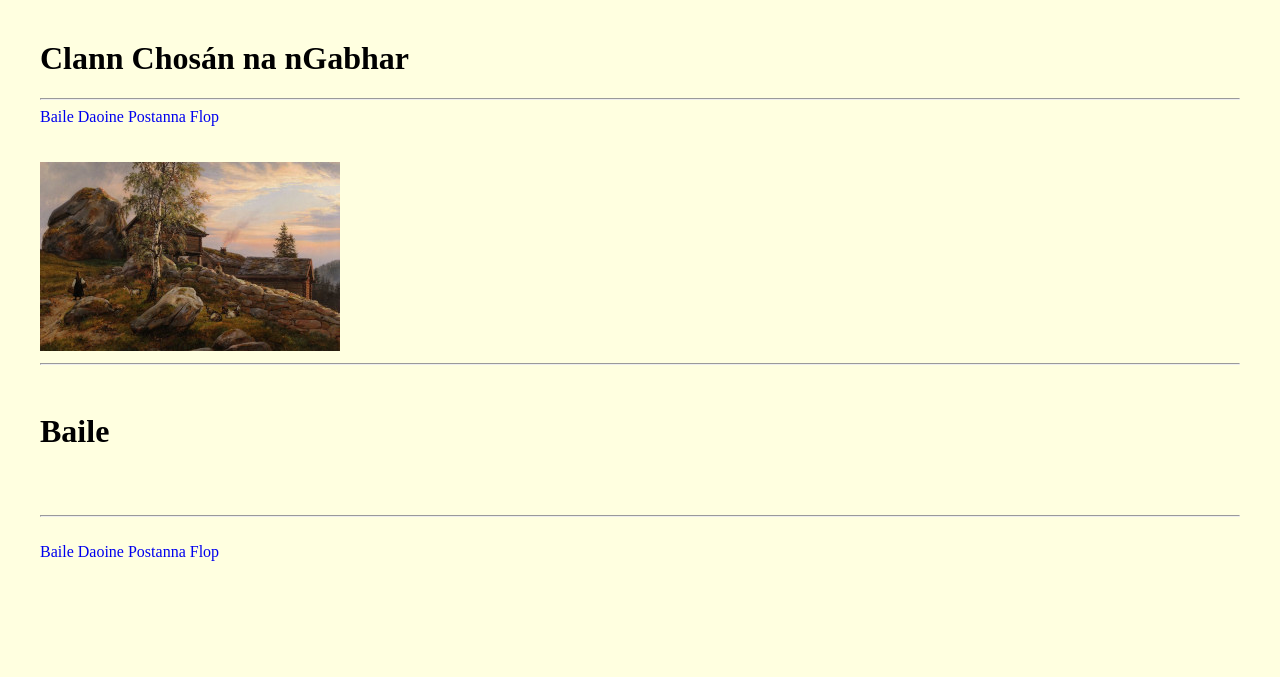
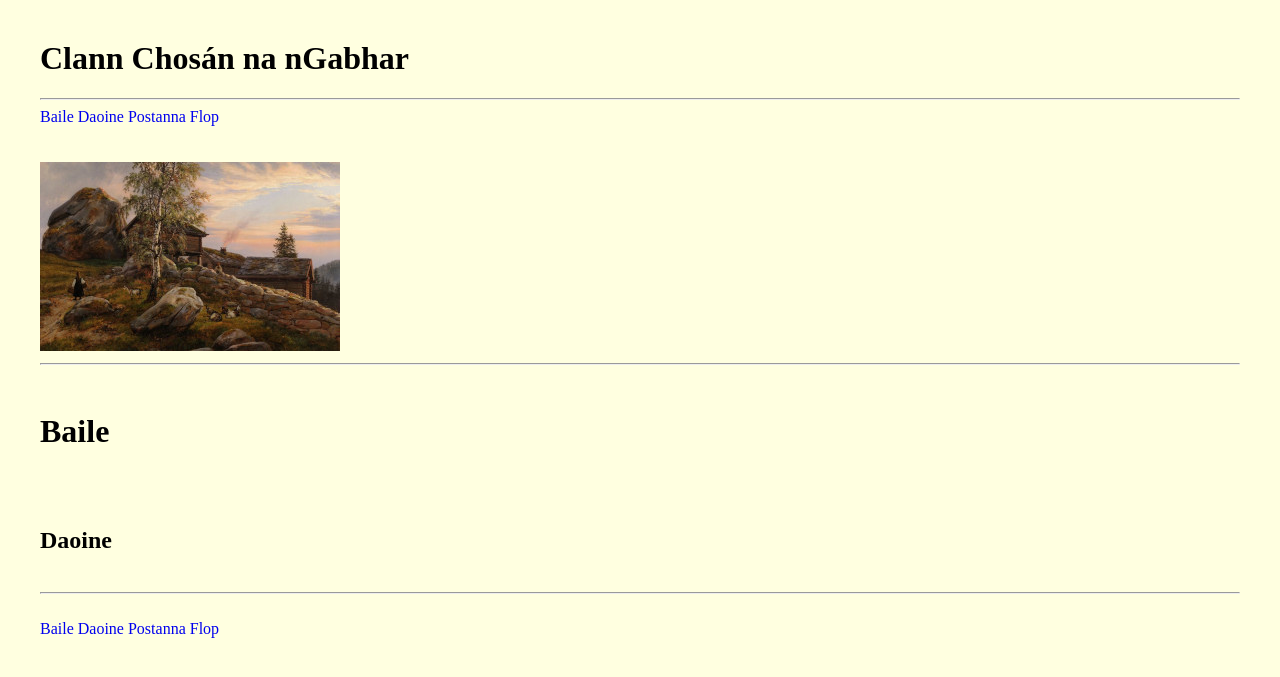
Before and after one commit to pmcu/clann, a Jekyll site: the page built from index.html, in a window 1280 px wide. Shown: the top 677 px of the page. Built offline with Jekyll 4.4.1, drawn with Linux system fonts in a browser that asks for light colours.

Commit message:
duine ns

```diff
--- a/index.html
+++ b/index.html
@@ -11,6 +11,16 @@
   <body>
     <h1>{{ page.title}}</h1>
     <br><br>
+    <h2>Daoine</h2>
+
+    <ul>
+    {% for duine in site.daoine %}
+	    <li>
+		  <a>{{duine.name}}</a>
+	    </li>
+    {% endfor %}
+
+    </ul>
 
   </body>
 </html>
```
